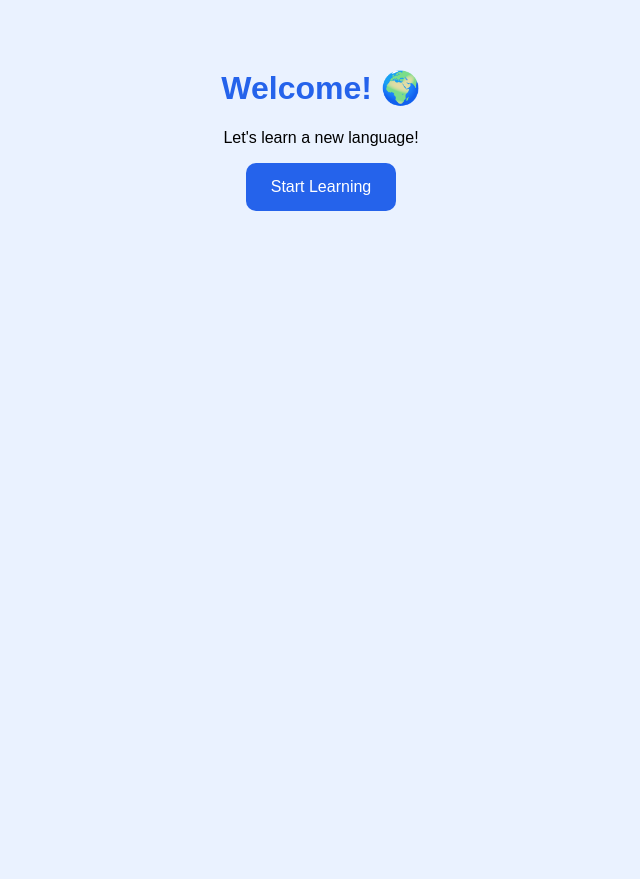
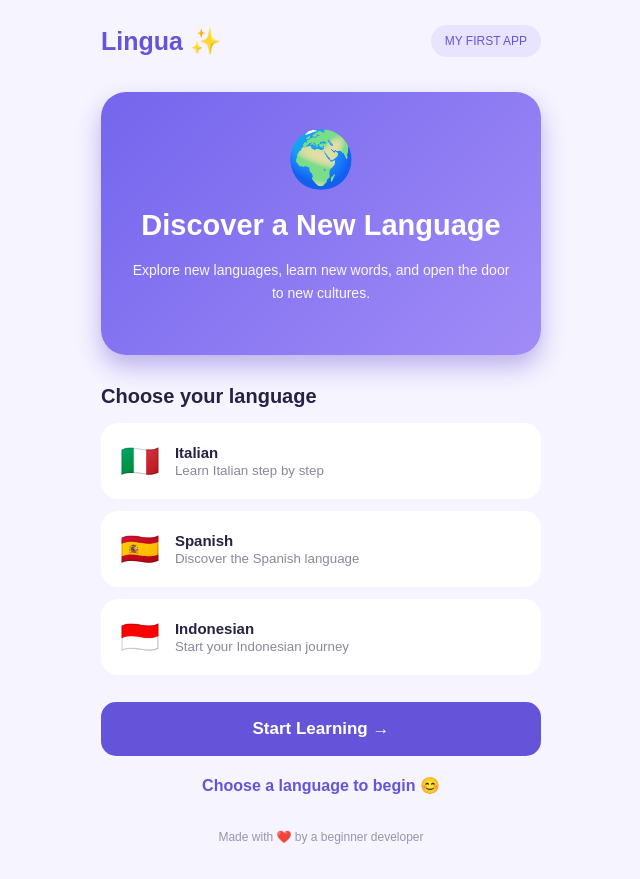
Before and after one commit to nursemuhammad-max/Language---learning-app-, a plain HTML site: page index.html in a window 1280 px wide. Shown: the whole page, without its empty margins (319-959 px from the left). Before the commit the page ends 800 px from the top, so only its background shows below. Drawn offline with Linux system fonts and the light colour scheme.

Commit message:
Update index.html

```diff
--- a/index.html
+++ b/index.html
@@ -1,38 +1,224 @@
 
 <!DOCTYPE html>
-<html>
+<html lang="en">
 <head>
-  <title>My Language Learning App</title>
+<meta charset="UTF-8">
+<meta name="viewport" content="width=device-width, initial-scale=1.0">
+<title>Lingua - Learn Languages</title>
+
 <style>
-    body {
-      font-family: Arial;
-      text-align: center;
-      background: #eaf2ff;
-      padding: 40px 15px;
+* {
+  box-sizing: border-box;
 }
 
-    h1 {
-      color: #2563eb;
+body {
+  margin: 0;
+  font-family: Arial, sans-serif;
+  background: #f5f4ff;
+  color: #252344;
+}
+
+.container {
+  max-width: 480px;
+  margin: auto;
+  padding: 25px 20px;
+}
+
+.header {
+  display: flex;
+  justify-content: space-between;
+  align-items: center;
+  margin-bottom: 35px;
+}
+
+.logo {
+  font-size: 25px;
+  font-weight: bold;
+  color: #6554d9;
+}
+
+.tag {
+  background: #e8e4ff;
+  color: #6554d9;
+  padding: 9px 14px;
+  border-radius: 20px;
+  font-size: 12px;
+}
+
+.hero {
+  background: linear-gradient(135deg, #7465ed, #a18cf7);
+  padding: 35px 25px;
+  border-radius: 25px;
+  color: white;
+  text-align: center;
+  box-shadow: 0 12px 25px #bcb2ed;
+}
+
+.hero .emoji {
+  font-size: 55px;
+  margin-bottom: 15px;
+}
+
+.hero h1 {
+  font-size: 29px;
+  line-height: 1.3;
+  margin: 5px 0 12px;
+}
+
+.hero p {
+  font-size: 14px;
+  line-height: 1.7;
+  opacity: .95;
+}
+
+.section-title {
+  font-size: 20px;
+  margin: 30px 0 15px;
+}
+
+.language {
+  background: white;
+  padding: 17px;
+  border-radius: 17px;
+  margin-bottom: 12px;
+  display: flex;
+  align-items: center;
+  gap: 15px;
+  border: 2px solid transparent;
+  cursor: pointer;
+}
+
+.language.selected {
+  border-color: #7665e9;
+  background: #f0edff;
+}
+
+.flag {
+  font-size: 32px;
+}
+
+.language strong {
+  display: block;
+  font-size: 15px;
+}
+
+.language small {
+  color: #89879c;
 }
 
 button {
-      background: #2563eb;
+  width: 100%;
+  padding: 17px;
+  border: none;
+  border-radius: 15px;
+  background: #6554d9;
   color: white;
-      padding: 15px 25px;
-      border: none;
-      border-radius: 10px;
-      font-size: 16px;
+  font-size: 17px;
+  font-weight: bold;
+  margin-top: 15px;
+  cursor: pointer;
+}
+
+button:active {
+  transform: scale(.98);
+}
+
+.message {
+  text-align: center;
+  margin-top: 20px;
+  color: #6554d9;
+  font-weight: bold;
+}
+
+.footer {
+  text-align: center;
+  color: #9995ae;
+  font-size: 12px;
+  margin: 35px 0 10px;
 }
 </style>
 </head>
 
 <body>
-  <h1>Welcome! 🌍</h1>
 
-  <p>Let's learn a new language!</p>
+<div class="container">
 
-  <button onclick="alert('Hello! 👋')">
-    Start Learning
-  </button>
+  <div class="header">
+    <div class="logo">Lingua ✨</div>
+    <div class="tag">MY FIRST APP</div>
+  </div>
+
+  <div class="hero">
+    <div class="emoji">🌍</div>
+    <h1>Discover a New Language</h1>
+    <p>Explore new languages, learn new words, and open the door to new cultures.</p>
+  </div>
+
+  <h2 class="section-title">Choose your language</h2>
+
+  <div class="language" onclick="choose(this, 'Italian')">
+    <div class="flag">🇮🇹</div>
+    <div>
+      <strong>Italian</strong>
+      <small>Learn Italian step by step</small>
+    </div>
+  </div>
+
+  <div class="language" onclick="choose(this, 'Spanish')">
+    <div class="flag">🇪🇸</div>
+    <div>
+      <strong>Spanish</strong>
+      <small>Discover the Spanish language</small>
+    </div>
+  </div>
+
+  <div class="language" onclick="choose(this, 'Indonesian')">
+    <div class="flag">🇮🇩</div>
+    <div>
+      <strong>Indonesian</strong>
+      <small>Start your Indonesian journey</small>
+    </div>
+  </div>
+
+  <button onclick="startLearning()">Start Learning →</button>
+
+  <div class="message" id="message">
+    Choose a language to begin 😊
+  </div>
+
+  <div class="footer">
+    Made with ❤️ by a beginner developer
+  </div>
+
+</div>
+
+<script>
+let selectedLanguage = "";
+
+function choose(element, language) {
+  document.querySelectorAll(".language").forEach(item => {
+    item.classList.remove("selected");
+  });
+
+  element.classList.add("selected");
+  selectedLanguage = language;
+
+  document.getElementById("message").innerText =
+    language + " selected! 🎉";
+}
+
+function startLearning() {
+  if (!selectedLanguage) {
+    document.getElementById("message").innerText =
+      "Please choose a language first!";
+    return;
+  }
+
+  document.getElementById("message").innerText =
+    "Welcome to your " + selectedLanguage +
+    " learning journey! 🚀";
+}
+</script>
+
 </body>
 </html>
```
Lines whose indentation alone changed are shown as unchanged.
